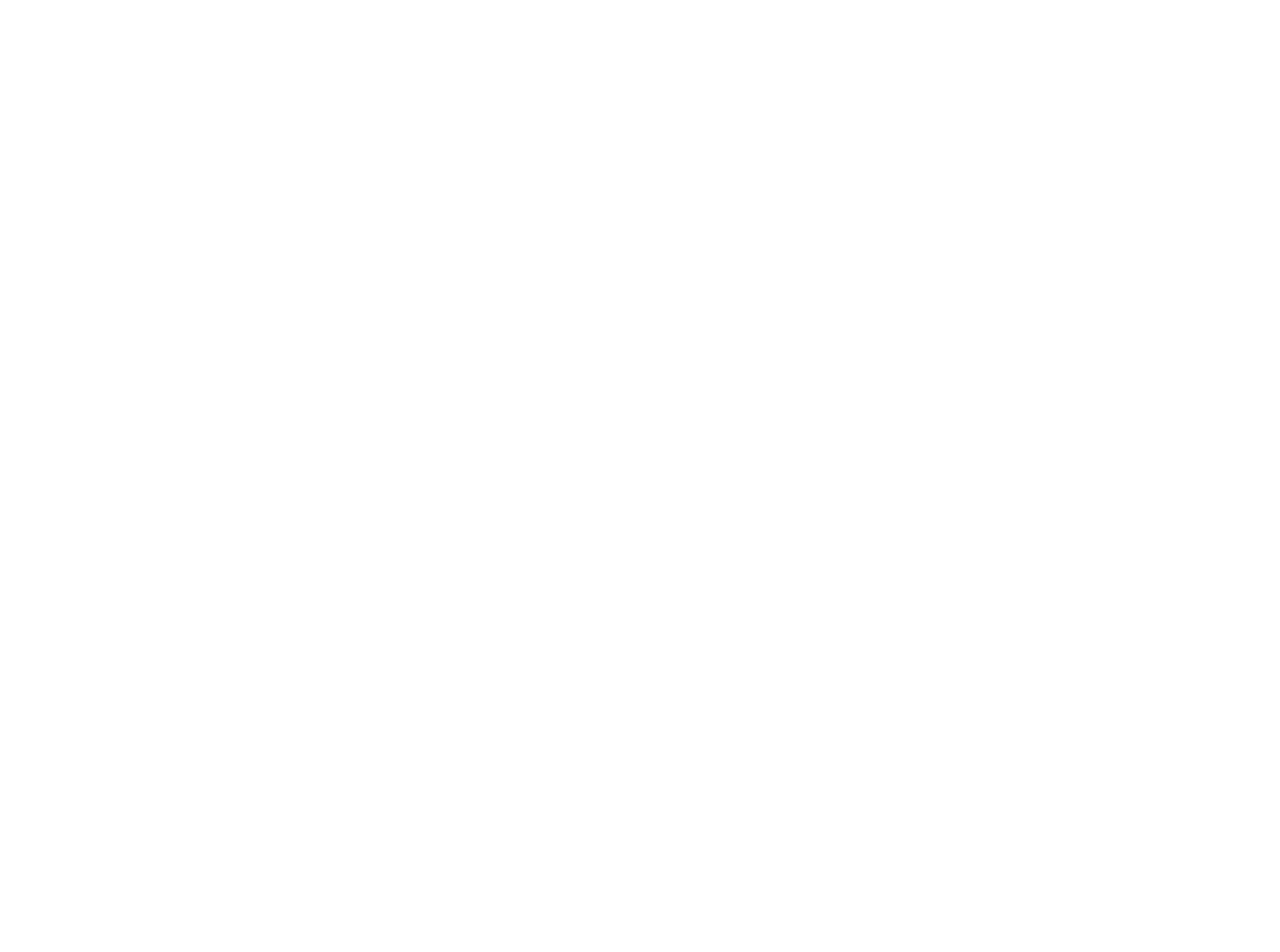
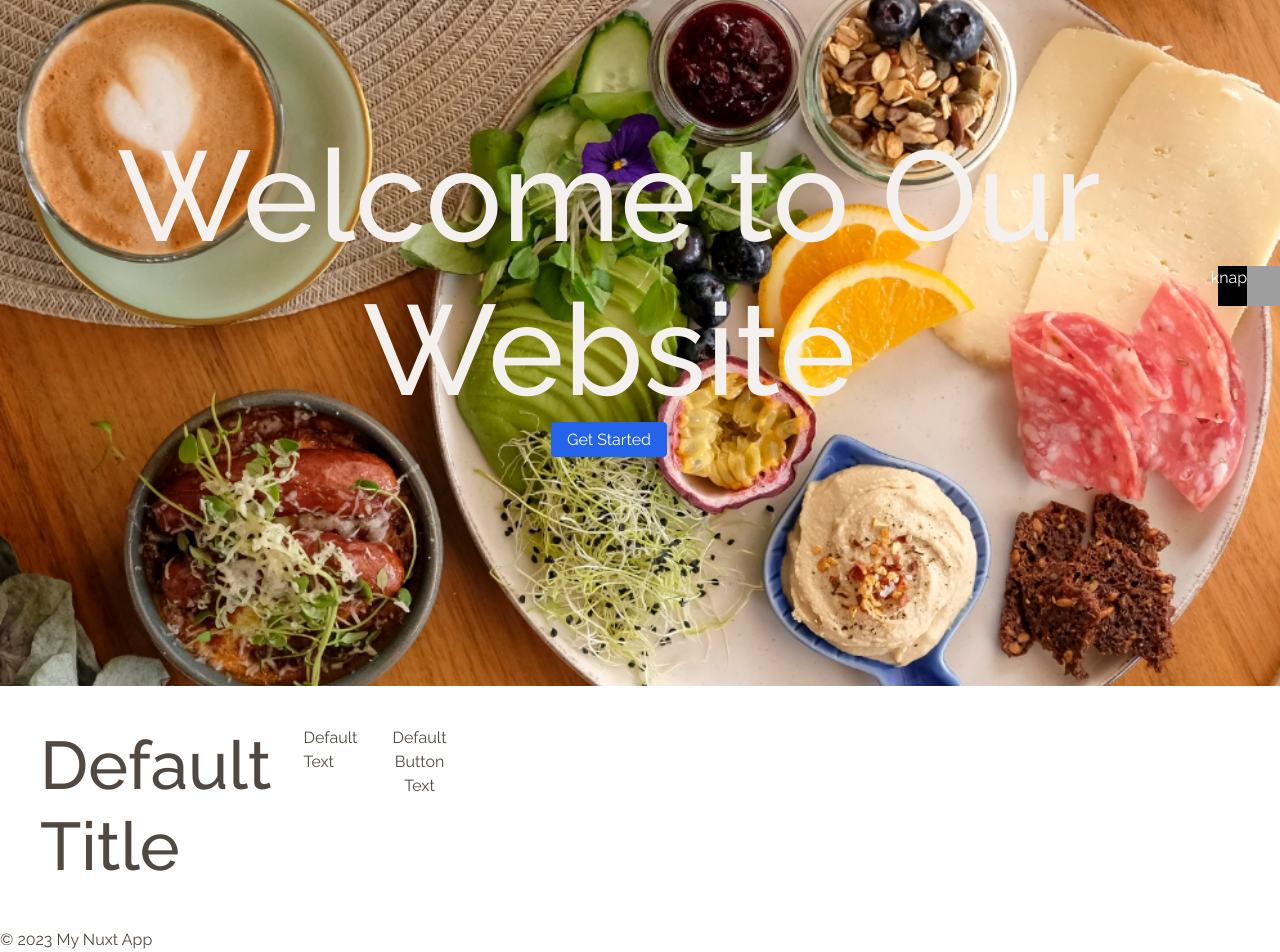
Before and after one commit to julievictoria98/k-r-kaffebar, a Nuxt app in the folder nuxt-app/: page /tester in a window 1280 px wide. Shown: the part 162-1114 px from the top of the page. Before the commit the page ends 800 px from the top, so only its background shows below. Built offline with nearby package versions, Linux system fonts and the light colour scheme; grey boxes are pictures that could not be loaded.

Commit message:
sat some components up and added some images

```diff
--- a/nuxt-app/assets/main.scss
+++ b/nuxt-app/assets/main.scss
@@ -16,6 +16,9 @@
 }
 
 .content {
+  &:has(.no-padding) {
+    padding: 0rem;
+  }
   display: grid;
   grid-template-columns: repeat(12, 1fr);
   gap: 2rem;
@@ -95,3 +98,17 @@
     font-size: 1rem;
   }
 }
+
+#hero {
+  background-image: url(../public/images/brunch-plate.png);
+  background-size: cover;
+  background-position: center;
+  background-repeat: no-repeat;
+  height: 100vh;
+  color: var(--secondary);
+  grid-column: 1 / -1;
+}
+
+.no-padding {
+  padding: 0;
+}
--- /dev/null
+++ b/nuxt-app/components/Hero.vue
@@ -0,0 +1,18 @@
+<template>
+  <article class="content">
+    <div
+      id="hero"
+      class="h-screen flex items-center justify-center backdrop-blur-md col-span-full no-padding"
+    >
+      <div class="text-center">
+        <h1 class="display">Welcome to Our Website</h1>
+        <NuxtLink
+          to="/contact"
+          class="bg-blue-600 text-white py-2 px-4 rounded hover:bg-blue-700 transition duration-300"
+          >Get Started</NuxtLink
+        >
+      </div>
+      <SecondaryCTA />
+    </div>
+  </article>
+</template>
--- /dev/null
+++ b/nuxt-app/components/SecondaryCTA.vue
@@ -0,0 +1,6 @@
+<template>
+  <div class="flex justify-center bg-black text-white">
+    <p>knap</p>
+    <img src="../assets/images/brown-arrow.svg" alt="" class="w-10 h-10" />
+  </div>
+</template>
--- /dev/null
+++ b/nuxt-app/components/TextMedia.vue
@@ -0,0 +1,31 @@
+<template>
+  <div class="content">
+    <h2>{{ title }}</h2>
+    <p>{{ text }}</p>
+    <a :href="buttonLink">
+      <button>{{ buttonText }}</button>
+    </a>
+  </div>
+</template>
+
+<script setup>
+// Define props properly with type and default values
+const props = defineProps({
+  title: {
+    type: String,
+    default: "Default Title",
+  },
+  text: {
+    type: String,
+    default: "Default Text",
+  },
+  buttonText: {
+    type: String,
+    default: "Default Button Text",
+  },
+  buttonLink: {
+    type: String,
+    default: "#",
+  },
+});
+</script>
--- /dev/null
+++ b/nuxt-app/layouts/default.vue
@@ -0,0 +1,20 @@
+<template>
+  <div>
+    <header class="header">
+      <nav class="navbar">
+        <ul class="navbar-list">
+          <li class="navbar-item"><NuxtLink to="/">Forside</NuxtLink></li>
+          <li class="navbar-item">
+            <NuxtLink to="/contact">Contact</NuxtLink>
+          </li>
+        </ul>
+      </nav>
+    </header>
+    <main>
+      <slot></slot>
+    </main>
+    <footer class="footer">
+      <p>&copy; 2023 My Nuxt App</p>
+    </footer>
+  </div>
+</template>
--- a/nuxt-app/nuxt.config.ts
+++ b/nuxt-app/nuxt.config.ts
@@ -1,6 +1,9 @@
 export default defineNuxtConfig({
   compatibilityDate: "2024-11-01",
   devtools: { enabled: true },
-  css: ["@/assets/main.scss"],
+  css: [
+    "@/assets/css/tailwind.css", // Then load Tailwind CSS
+    "@/assets/main.scss", // Load your custom SCSS first
+  ],
   modules: ["@nuxtjs/tailwindcss"],
 });
--- /dev/null
+++ b/nuxt-app/pages/contact.vue
@@ -0,0 +1,6 @@
+<template>
+  <div>
+    <h1 class="text-center text-4xl font-bold text-blue-200">tester</h1>
+    <p>tester para</p>
+  </div>
+</template>
--- a/nuxt-app/pages/tester.vue
+++ b/nuxt-app/pages/tester.vue
@@ -1,6 +1,6 @@
 <template>
-  <div>
-    <h1 class="text-blue-200">tester</h1>
-    <p>tester para</p>
+  <div class="">
+    <Hero />
+    <TextMedia />
   </div>
 </template>
```
Also changed, not shown: nuxt-app/public/images/brunch-plate.png (added), nuxt-app/public/images/front-of-store.jpg (added).
